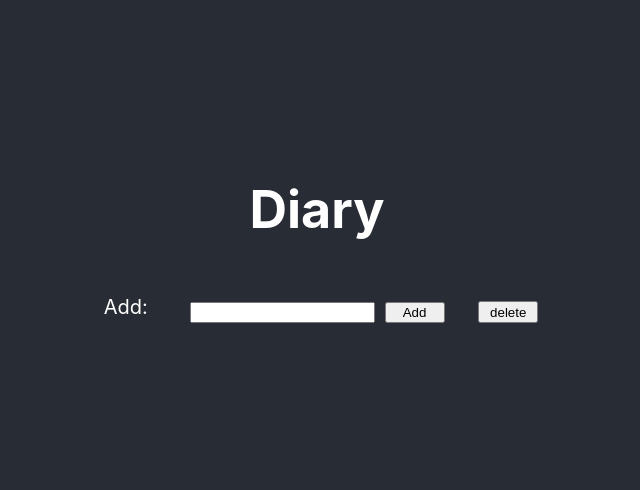
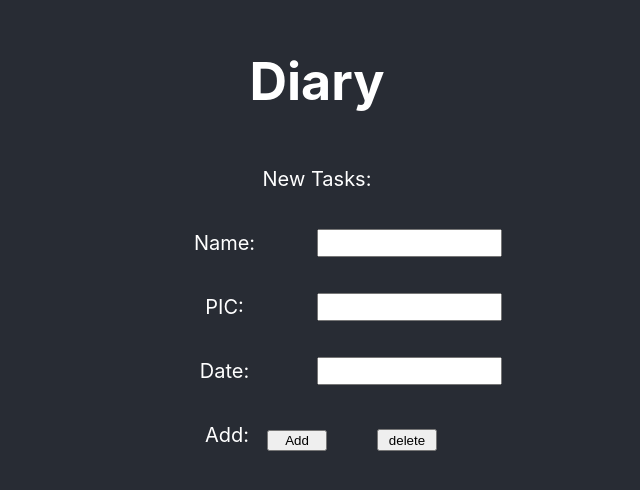
Before and after one commit to JunOK777/ToDo, a React (Create React App) app: page / in a window 1280 px wide. Shown: the part 146-636 px from the top of the page, without its empty margins (323-963 px from the left). Built offline with nearby package versions, Linux system fonts and the light colour scheme.

Commit message:
add three content

```diff
--- a/src/App.css
+++ b/src/App.css
@@ -29,7 +29,7 @@
 }
 
 /* ------------------ */
-.input-box {
+.button-box {
   display: grid;
   grid-template-columns: 1fr 2fr 1fr;
 }
@@ -58,3 +58,11 @@ form {
   width: 60px;
   height: 22px;
 }
+.grid-box {
+  display: grid;
+  grid-template-columns: 1fr 1fr;
+}
+.input-common {
+  height: 22px;
+  margin: auto 0;
+}
--- a/src/App.js
+++ b/src/App.js
@@ -1,35 +1,43 @@
 import React, { Component } from 'react'
 import './App.css'
 import Input from './components/input.js'
+import Button from './components/button.js'
 import TaskList from './components/task.js'
 
 class App extends Component {
     state = {
-      title : []
+      info: []
     }
 
-  handleAddList = (name) => {
-    var todoItems = this.state.title
-    todoItems.push(name)
+  handleAddInfo = (name, pic, date) => {
+    var info = this.state.info
+    var new_info = {
+      name: name,
+      pic: pic,
+      date: date
+    }
+
+    info.push(new_info)
     this.setState({
-      title: todoItems
+      info: info
     })
   }
   handleDeleteList = () => {
-    var titles = this.state.title
-    var last_index = titles.length-1
-    titles.splice(last_index, 1)
-    console.log(titles)
+    var info = this.state.info
+    var last_index = info.length-1
+    info.splice(last_index, 1)
+    console.log(info)
     this.setState({
-      title : titles
+      info : info
     });
   }
   render() {
     return (
       <div className="wrapper">
         <h1>Diary</h1>
-        <Input addList={this.handleAddList} deleteList={this.handleDeleteList}/>
-        <TaskList todoTitles={this.state.title}/>
+        <Input />
+        <Button addList={this.handleAddInfo} deleteList={this.handleDeleteList}/>
+        <TaskList info={this.state.info}/>
       </div>
     );
   }
--- /dev/null
+++ b/src/components/button.js
@@ -0,0 +1,52 @@
+import React from 'react';
+
+// buttons
+class Button extends React.Component {
+
+
+    render() {
+        return(
+            <div className="button-box">
+                <p>Add:</p>
+                <AddButton addList={this.props.addList}/>
+                <DeleteButton deleteList={this.props.deleteList}/>
+            </div>
+        )
+    }
+}
+
+// add
+class AddButton extends React.Component {
+    handleFormSubmit = (e) => {
+        e.preventDefault()
+
+        var name = document.getElementById("name").value
+        var pic = document.getElementById("pic").value
+        var date = document.getElementById("date").value
+        console.log(name)
+
+        this.props.addList(name, pic, date)
+    }
+    render() {
+        return(
+            <form onSubmit={this.handleFormSubmit}>
+                <input className="add-button" type="submit" value="Add"></input>
+            </form>
+        )
+    }
+}
+
+// delete
+class DeleteButton extends React.Component {
+    render() {
+
+        return(
+            <div className="delete-button-box">
+                <input className="delete-button" type="button" value="delete" onClick={this.props.deleteList} />
+            </div>
+        )
+    }
+}
+
+
+export default Button;
--- a/src/components/input.js
+++ b/src/components/input.js
@@ -1,38 +1,50 @@
 import React from 'react';
 
-// add
+// input
 class Input extends React.Component {
-    handleFormSubmit = (e) => {
-        e.preventDefault()
-        var value = document.getElementById("item").value
-        this.props.addList(value)
-    }
-
-
-
     render() {
         return(
             <div className="input-box">
-                <p>Add:</p>
-                <form onSubmit={this.handleFormSubmit}>
-                    <input id="item" type="text" />
-                    <input className="add-button" type="submit" value="Add"></input>
-                </form>
-                <DeleteButton deleteList = {this.props.deleteList}/>
-            </div>
-        )
-    }
-}
-// delete
-class DeleteButton extends React.Component {
-    render() {
-        return(
-            <div className="delete-button-box">
-                <input className="delete-button" type="button" value="delete" onClick={this.props.deleteList} />
+                <p>New Tasks:</p>
+                <NameField />
+                <PICField />
+                <DateField />
             </div>
         )
     }
 }
 
+class NameField extends React.Component {
+    render() {
+        return(
+            <div className="grid-box">
+                <p>Name:</p>
+                <input id="name" className="input-common"></input>
+            </div>
+        )
+    }
+}
+
+class PICField extends React.Component {
+    render() {
+        return(
+            <div className="grid-box">
+                <p>PIC:</p>
+                <input id="pic" className="input-common"></input>
+            </div>
+        )
+    }
+}
+
+class DateField extends React.Component {
+    render() {
+        return(
+            <div className="grid-box">
+                <p>Date:</p>
+                <input id="date" className="input-common"></input>
+            </div>
+        )
+    }
+}
 
 export default Input;
--- a/src/components/task.js
+++ b/src/components/task.js
@@ -5,8 +5,8 @@ class TaskList extends React.Component {
         return(
             <div className="">
                 <ol>
-                    {this.props.todoTitles.map((todoItem) =>
-                        <li>{todoItem}</li>
+                    {this.props.info.map((item) =>
+                        <li>{item.name},{item.pic},{item.date}</li>
                     )}
                 </ol>
             </div>
```
